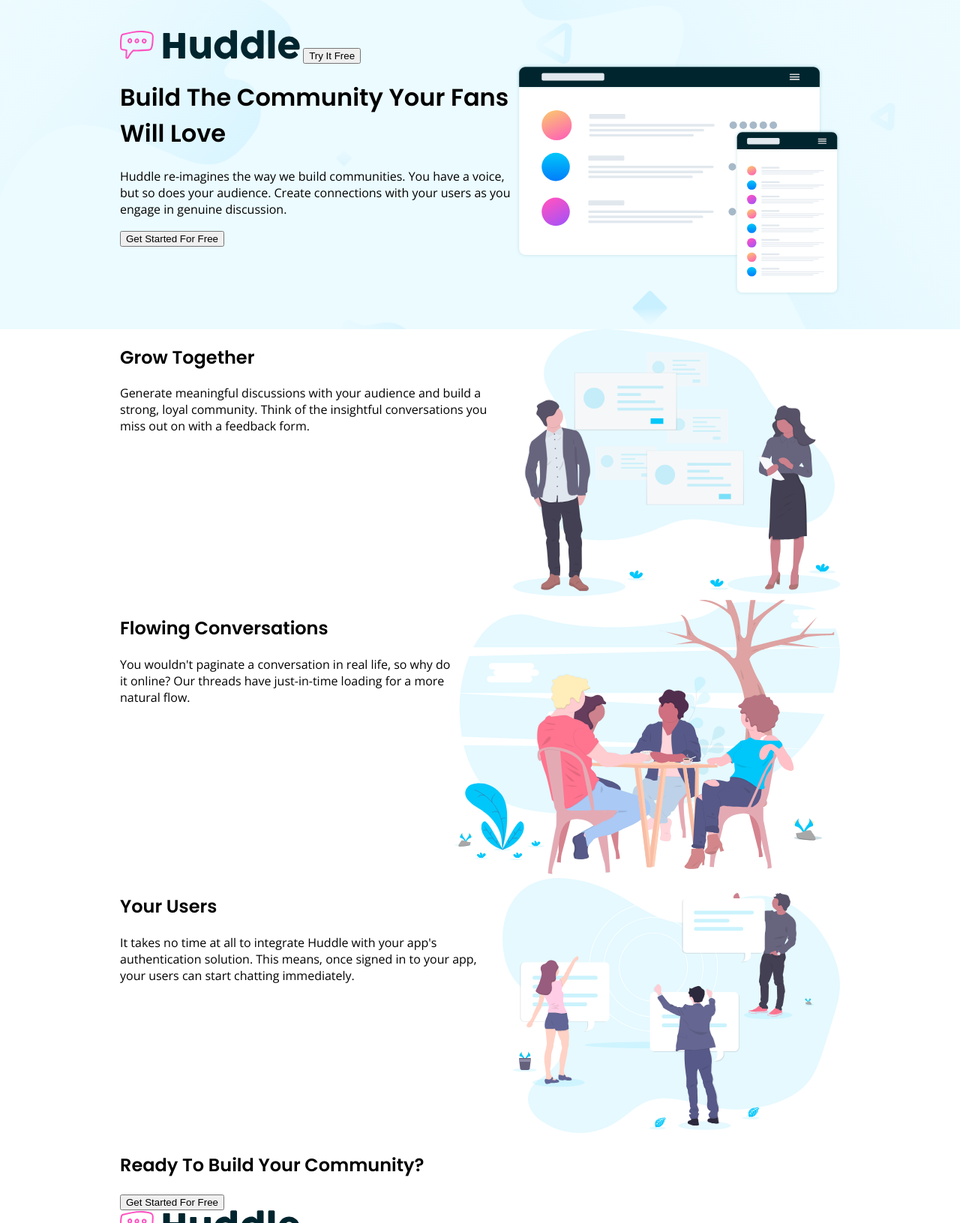
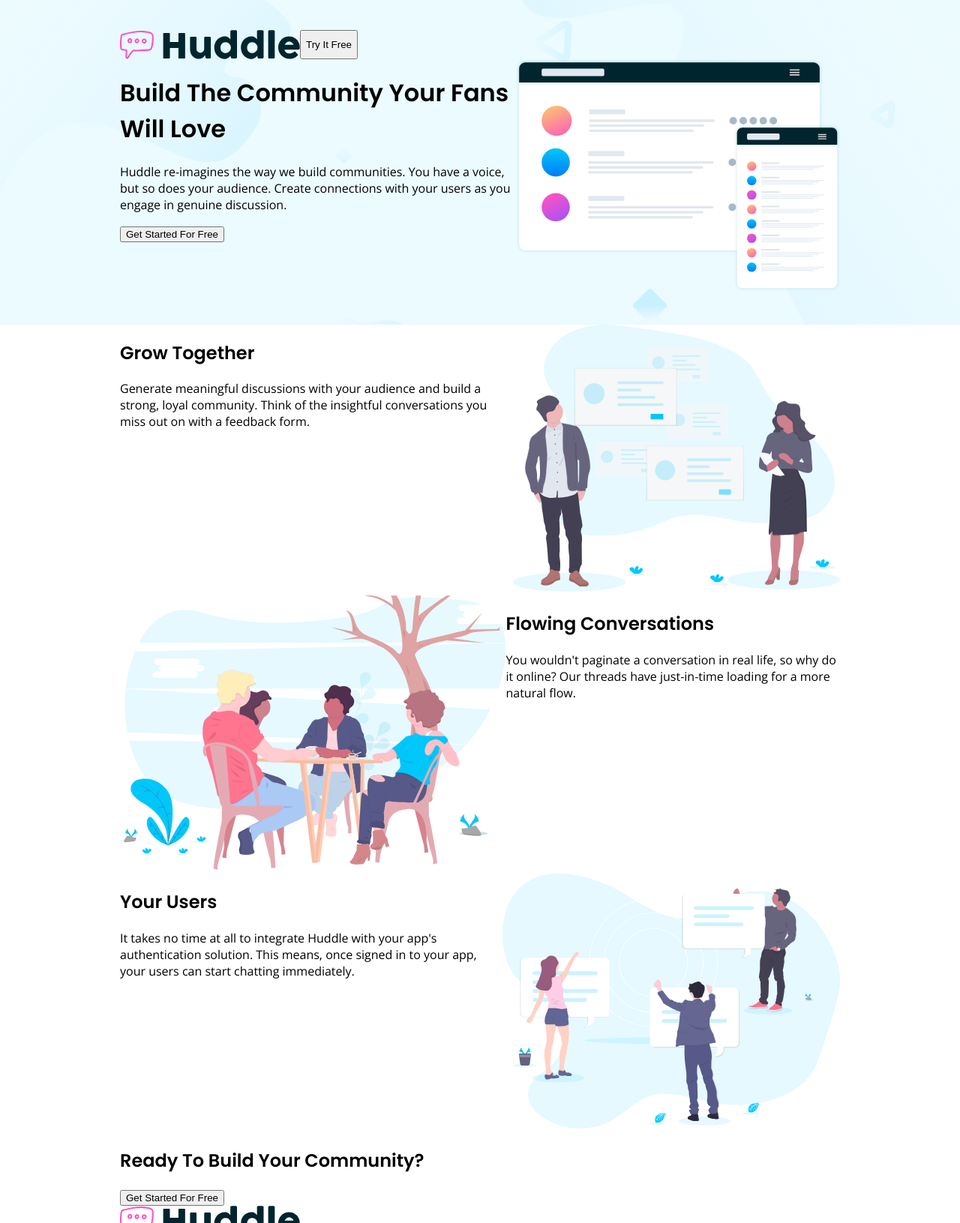
Before and after one commit to adriansmuresan/Huddle-Page, a plain HTML site: page index.html in a window 1280 px wide. Shown: the top 1631 px of the page at 75% size. Drawn offline with nearby package versions, Linux system fonts and the light colour scheme.

Commit message:
Adds some wrapper divs, removes and adds some more classes

```diff
--- a/index.html
+++ b/index.html
@@ -24,10 +24,10 @@
   <body>
     <header>
       <div class="container">
-        <nav>
+        <nav class="flex">
           <img src="./images/logo.svg" alt="logo" />
 
-          <button class="btn -btn-secondary">
+          <button class="btn">
             Try It Free
           </button>
         </nav>
@@ -72,6 +72,12 @@
         </div>
         <div class="box flex">
           <div>
+            <img
+              src="./images/illustration-flowing-conversation.svg"
+              alt="flowing-conversation"
+            />
+          </div>
+          <div>
             <h2>Flowing Conversations</h2>
 
             <p>
@@ -79,12 +85,6 @@
               online? Our threads have just-in-time loading for a more natural
               flow.
             </p>
-          </div>
-          <div>
-            <img
-              src="./images/illustration-flowing-conversation.svg"
-              alt="flowing-conversation"
-            />
           </div>
         </div>
         <div class="box flex">
@@ -105,8 +105,8 @@
       </div>
     </main>
 
-    <div class="container">
-      <div class="box">
+    <div class="container center">
+      <div class="box small-box">
         <h2>Ready To Build Your Community?</h2>
         <button class="btn btn-primary btn-big">Get Started For Free</button>
       </div>
```
